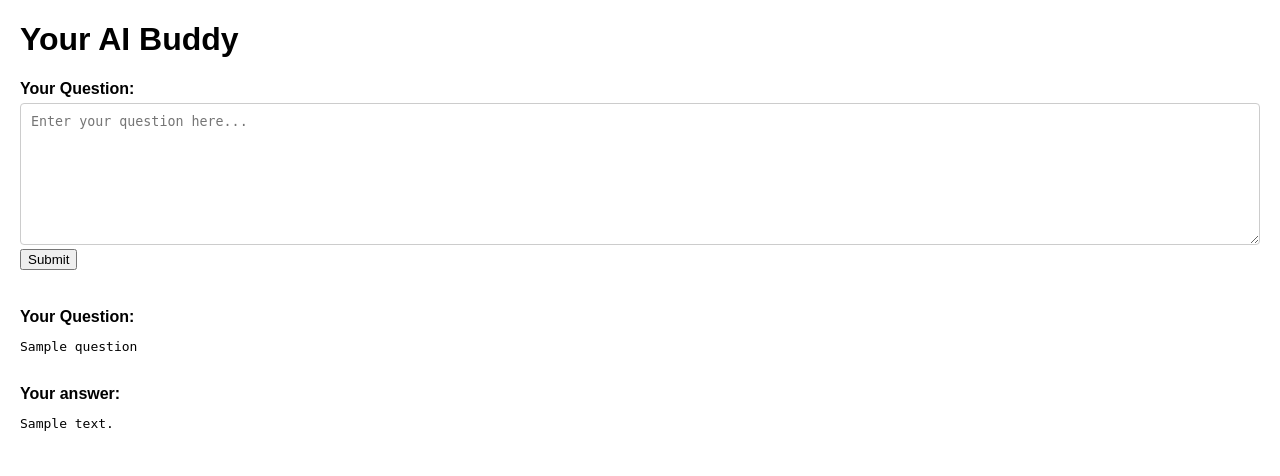
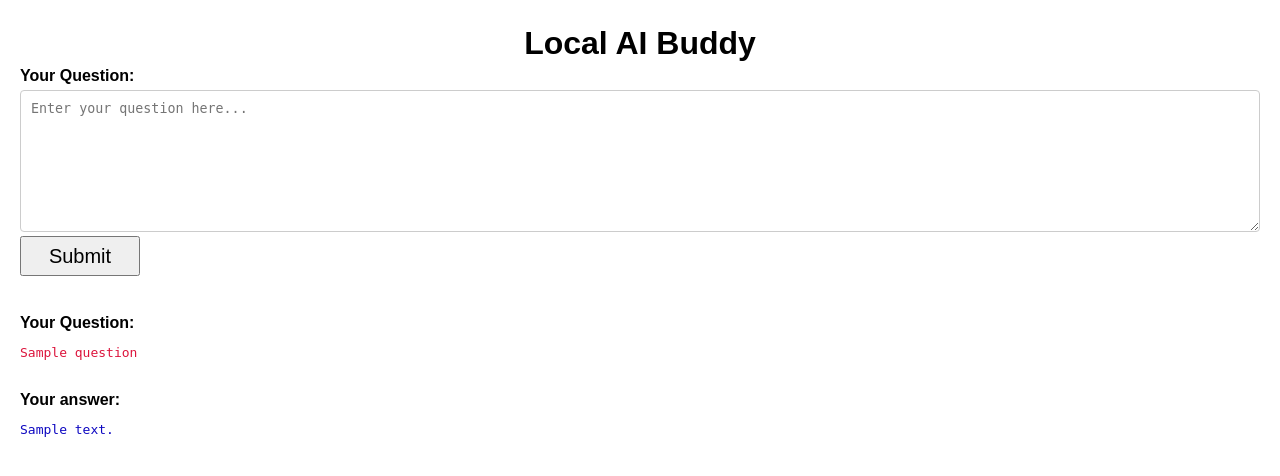
Before and after one commit to jhhyj1010/local-ai-buddy, a Flask app: template ai_buddy/templates/home.html in a window 1280 px wide. Shown: the top 476 px of the page. Run offline with Flask 3, Linux system fonts and the light colour scheme; the template is opened without the code that fills it: most values are stand-ins (such as "Sample title", 1, 10 or a date in 2020).

Commit message:
update the colors for question and answer to make the page beautiful :)

```diff
--- a/ai_buddy/templates/home.html
+++ b/ai_buddy/templates/home.html
@@ -37,26 +37,31 @@
             text-align: left;
             vertical-align: text-top;
         }
+        .heading {
+            display: table;
+            margin: 0 auto;
+            padding: 5px;
+        }
     </style>
 </head>
 <body>
 
-    <h1>Your AI Buddy</h1>
+    <h1 class="heading">Local AI Buddy</h1>
 
     <div class="form-group">
         <label for="question">Your Question:</label>
         <form method="POST">
         <textarea id="question" name="question" class="textarea" rows="8" cols="50" placeholder="Enter your question here..."></textarea>
-        <input type="submit" value="Submit">
+        <input type="submit" value="Submit" style="width: 120px; height: 40px; font-size: 20px;">
         </form>
     </div>
     <br>
     {% if question %}
         <label for="question">Your Question:</label>
-        <pre style="white-space: pre-wrap; word-wrap: break-word;">{{ question }}</pre><br>
+        <pre style="white-space: pre-wrap; word-wrap: break-word; color: crimson;">{{ question }}</pre><br>
         <label for="answer">Your answer:</label>
         <body>
-            <pre style="white-space: pre-wrap; word-wrap: break-word;">{{ answer }}</pre>
+            <pre style="white-space: pre-wrap; word-wrap: break-word; color: rgb(13, 7, 193);">{{ answer }}</pre>
         </body>
     {% endif %}
 
```
